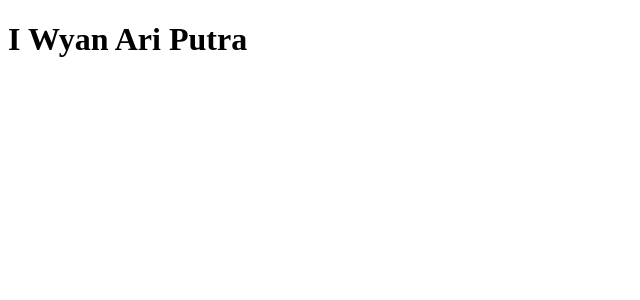
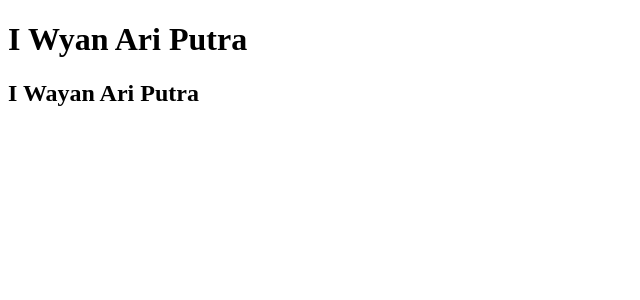
Before and after one commit to imnb5445/nuxtjs, a Nuxt app: page / in a window 1280 px wide. Shown: the top 300 px of the page, without its empty margins (0-640 px from the left). Built offline with nearby package versions, Linux system fonts and the light colour scheme.

Commit message:
a new Lines

```diff
--- a/app.vue
+++ b/app.vue
@@ -1,5 +1,6 @@
 <template>
   <div>
     <h1>I Wyan Ari Putra</h1>
+    <h2>I Wayan Ari Putra</h2>
   </div>
 </template>
```
